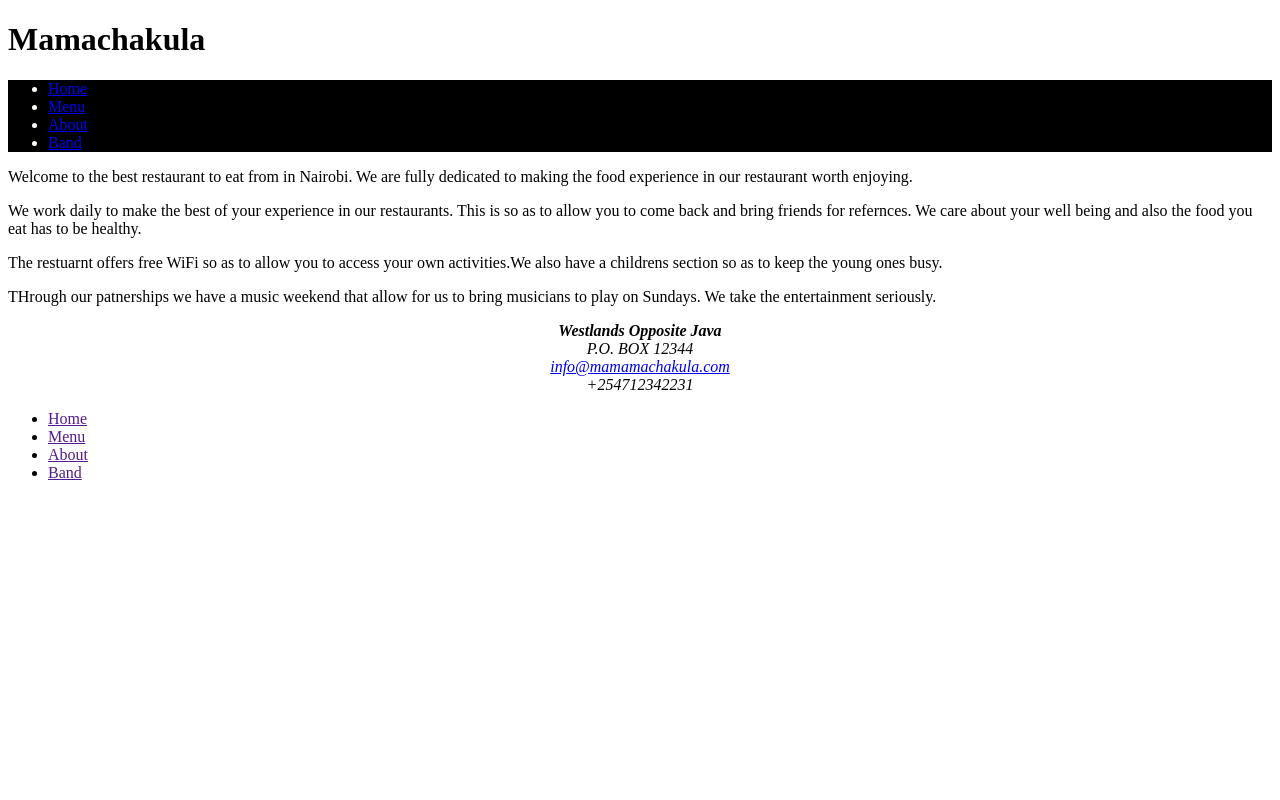
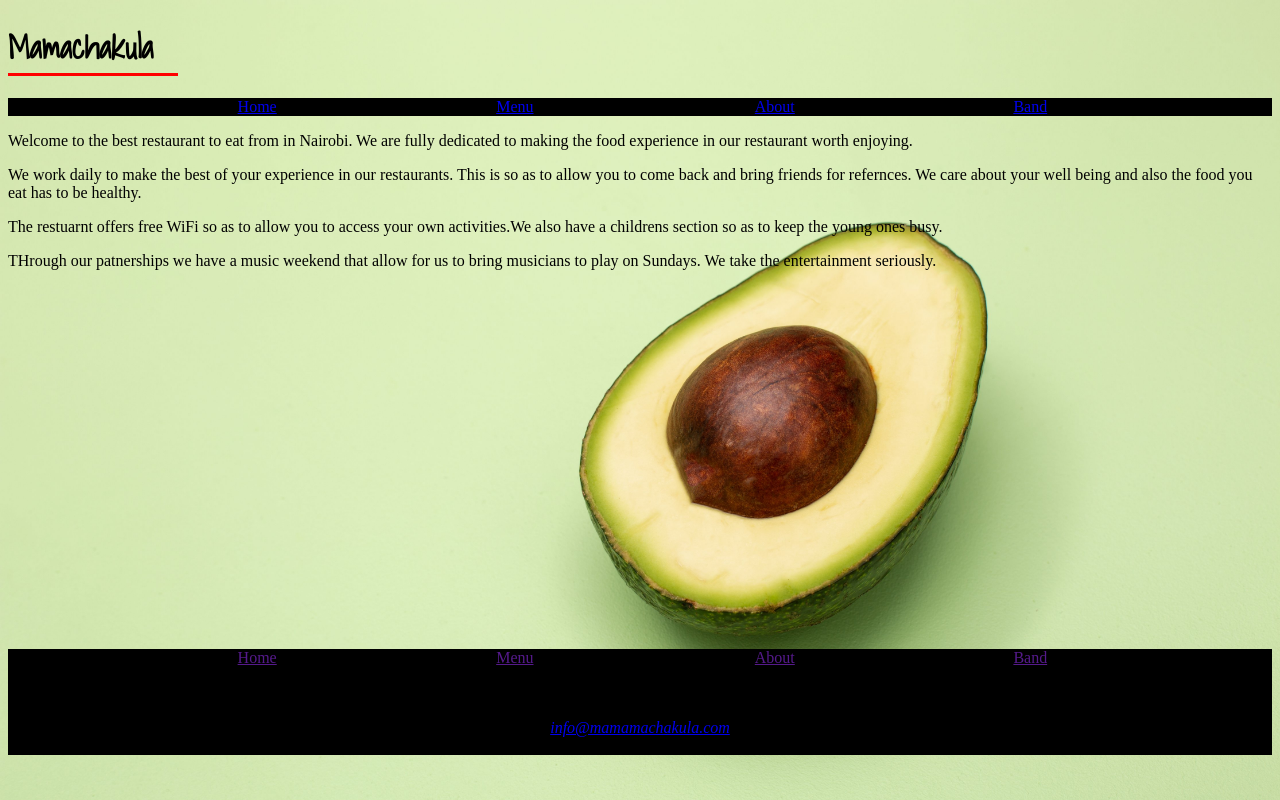
Before and after one commit to jookllo/FoodSite, a PHP site: page / in a window 1280 px wide. Run offline with PHP 8.4, Linux system fonts and the light colour scheme.

Commit message:
Getting Started
I am kinda sick so ill be slow .... just be patient

```diff
--- a/footer.php
+++ b/footer.php
@@ -1,16 +1,18 @@
+
 <div class="footer">
-			<center>
-		    	<address>
-		    		<strong>Westlands Opposite Java</strong><br>
-		    		P.O. BOX 12344<br>
-		    		<a href="info@gmail.com" class="text-dark">info@mamamachakula.com</a><br>
-		    		+254712342231<br>
-		    	</address>
-    		</center>
+
 			<ul>
 				<li><a href="">Home</a></li>
 				<li><a href="">Menu</a></li>
 				<li><a href="">About</a></li>
 				<li><a href="">Band</a></li>
 			</ul>
+			<center>
+					<address>
+						<strong>Westlands Opposite Java</strong><br>
+						P.O. BOX 12344<br>
+						<a href="info@gmail.com" class="text-dark">info@mamamachakula.com</a><br>
+						+254712342231<br>
+					</address>
+				</center>
 		</div>
--- a/header.php
+++ b/header.php
@@ -1,14 +1,10 @@
 <div class="header">
 	<style media="screen" type="text/css">
-.navbar{
-	color: white;
-	background-color: black;
-	font-style: tahoma;
-}
+
 	</style>
-		<h1>Mamachakula</h1>
+		<h1 class="name">Mamachakula</h1>
 		<div class="navbar">
-			<ul>
+			<ul class="nav-list">
 				<li><a href="index.php">Home</a></li>
 				<li><a href="menu.php">Menu</a></li>
 				<li><a href="about.php">About</a></li>
--- a/index.php
+++ b/index.php
@@ -1,6 +1,9 @@
 <!DOCTYPE html>
 <html>
 	<head>
+		<link href="https://fonts.googleapis.com/css?family=Shadows+Into+Light&display=swap" rel="stylesheet">
+
+		<link rel="stylesheet" href="style.css">
 		<style media="screen" type="text/css">
 
 		</style>
--- /dev/null
+++ b/style.css
@@ -0,0 +1,31 @@
+body{
+background-image: url('half-of-an-avocado.jpg');
+color:black;
+background-position: fixed;
+background-size: cover;
+background-repeat: no-repeat;
+}
+.footer{
+  background-color: black;
+  margin-top: 30%;
+  margin-left: ;
+}
+.name{
+  font-family: 'Shadows Into Light', cursive;
+  border-bottom-style:  solid;
+  width: 170px;
+  border-bottom-color: red;
+}
+ul{
+margin-left: 15%;
+list-style-type: none;
+display: grid;
+grid-template-columns: 1fr 1fr 1fr 1fr;
+
+}
+.navbar{
+	color: white;
+	background-color: black;
+	font-style: tahoma;
+
+}
```
Also changed, not shown: art-cutlery-dining-262896.jpg (added), half-of-an-avocado.jpg (added).
